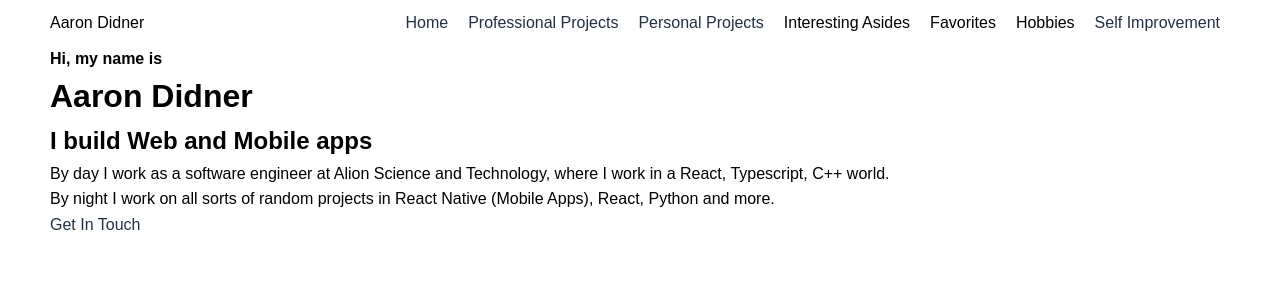
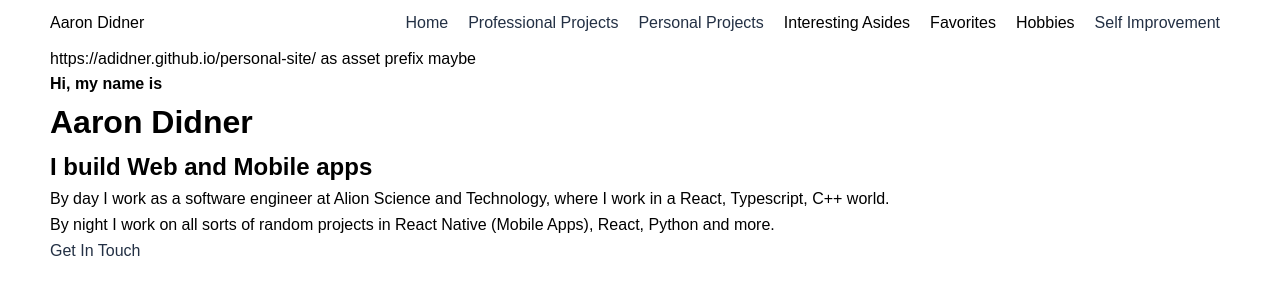
Before and after one commit to adidner/personal-site, a Next.js app: page / in a window 1280 px wide. Shown: the top 300 px of the page. Built offline with nearby package versions, Linux system fonts and the light colour scheme.

Commit message:
configured for netlify

```diff
--- a/next.config.js
+++ b/next.config.js
@@ -1,4 +1,4 @@
 module.exports = {
-    basePath: '/personal-site',
-    assetPrefix: '/personal-site/',
+    // basePath: '/personal-site',
+    // assetPrefix: 'https://adidner.github.io/personal-site/',
 }
--- a/src/pages/index.tsx
+++ b/src/pages/index.tsx
@@ -4,6 +4,7 @@ import Layout from '../components/Layout';
 function Root() {
     return (
         <Layout>
+          <div>https://adidner.github.io/personal-site/ as asset prefix maybe</div>
           <h4>Hi, my name is</h4>
           <h1>Aaron Didner</h1>
           <h2>I build Web and Mobile apps</h2>
```
Also changed, not shown: package.json (+4 -5 lines), 1 other file (tests, documents, lock files or other folders).
